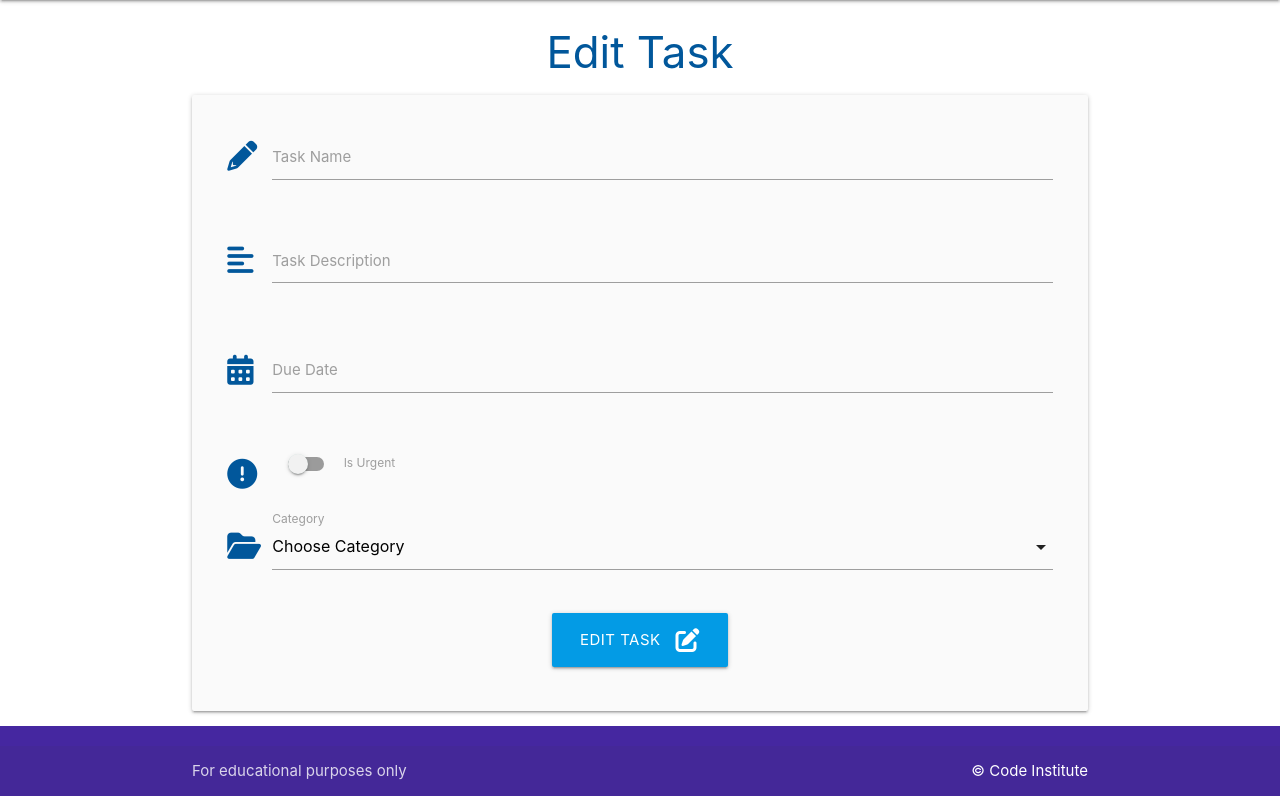
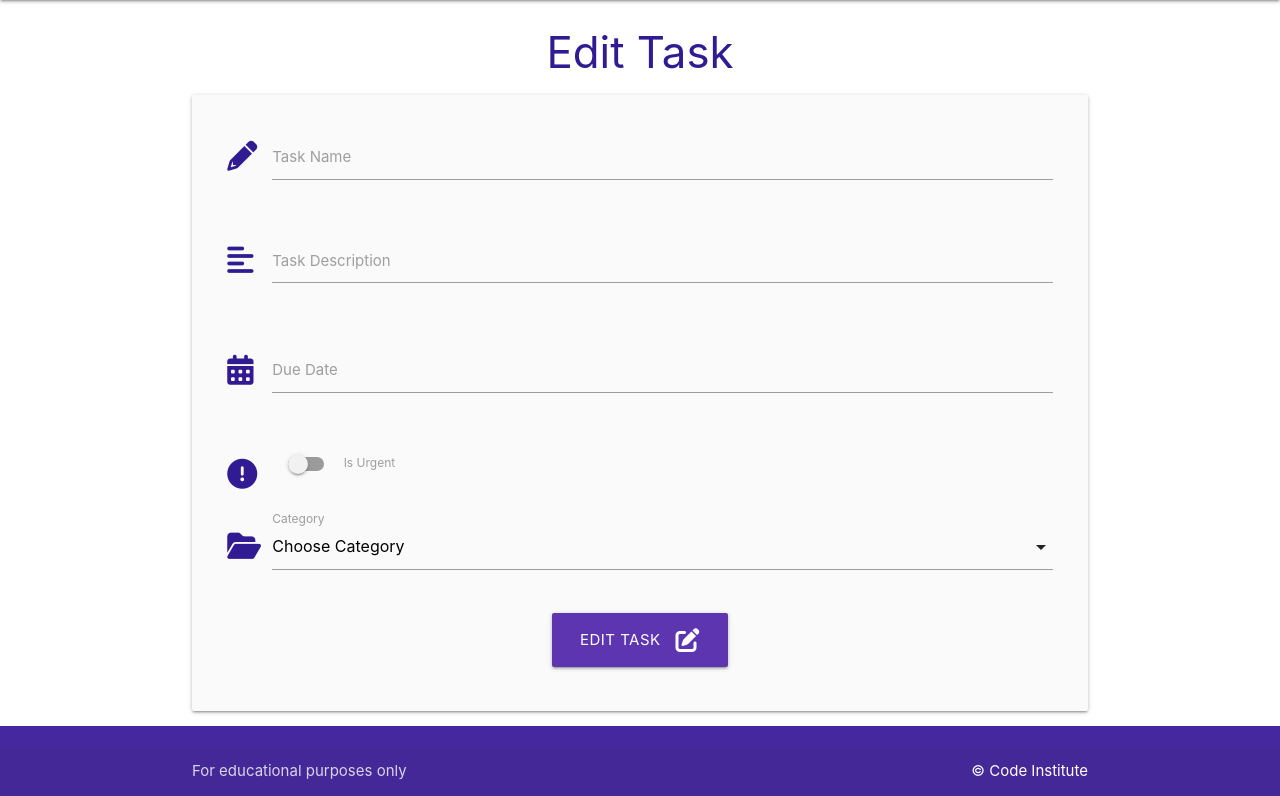
Before and after one commit to NyxHexen/ci-taskmanager-flask-app, a Flask app: template taskmanager/templates/edit_task.html in a window 1280 px wide. Shown: the part 64-860 px from the top of the page. Run offline with Flask 2, Linux system fonts and the light colour scheme; the template is opened without the code that fills it, so the values that code supplies are empty.

Commit message:
Added functionality to delete tasks

```diff
--- a/taskmanager/templates/edit_task.html
+++ b/taskmanager/templates/edit_task.html
@@ -1,14 +1,14 @@
 {% extends "base.html" %}
 {% block content %}
 
-<h3 class="light-blue-text text-darken-4 center-align">Edit Task</h3>
+<h3 class="deep-purple-text text-darken-4 center-align">Edit Task</h3>
 
 <div class="row card-panel grey lighten-5">
     <form class="col s12" method="POST" action="{{ url_for('edit_task', task_id=task.id) }}">
         <!-- task name -->
         <div class="row">
             <div class="input-field col s12">
-                <i class="fas fa-pencil-alt prefix light-blue-text text-darken-4"></i>
+                <i class="fas fa-pencil-alt prefix deep-purple-text text-darken-4"></i>
                 <input id="task_name" name="task_name" value="{{ task.task_name }}" minlength="5" maxlength="50"
                     type="text" class="validate" required>
                 <label for="task_name">Task Name</label>
@@ -17,7 +17,7 @@
         <!-- task description -->
         <div class="row">
             <div class="input-field col s12">
-                <i class="fas fa-align-left prefix light-blue-text text-darken-4"></i>
+                <i class="fas fa-align-left prefix deep-purple-text text-darken-4"></i>
                 <textarea id="task_description" name="task_description" minlength="5" maxlength="200" type="text"
                     class="materialize-textarea validate" required>
                     {{- task.task_description -}}
@@ -28,7 +28,7 @@
         <!-- due date -->
         <div class="row">
             <div class="input-field col s12">
-                <i class="fas fa-calendar-alt prefix light-blue-text text-darken-4"></i>
+                <i class="fas fa-calendar-alt prefix deep-purple-text text-darken-4"></i>
                 <input id="due_date" name="due_date" type="text" value="{{ task.due_date.strftime('%d %B, %Y') }}"
                     class="datepicker validate" required>
                 <label for="due_date">Due Date</label>
@@ -38,7 +38,7 @@
         <div class="row">
             <div class="input-field col s12">
                 <div class="switch">
-                    <i class="fas fa-exclamation-circle prefix light-blue-text text-darken-4"></i>
+                    <i class="fas fa-exclamation-circle prefix deep-purple-text text-darken-4"></i>
                     <label for="is_urgent">
                         {% if task.is_urgent == True %}
                             <input id="is_urgent" name="is_urgent" type="checkbox" checked>
@@ -54,7 +54,7 @@
         <!-- category id -->
         <div class="row">
             <div class="input-field col s12">
-                <i class="fas fa-folder-open prefix light-blue-text text-darken-4"></i>
+                <i class="fas fa-folder-open prefix deep-purple-text text-darken-4"></i>
                 <select id="category_id" name="category_id" class="validate" required>
                     <option value="" disabled>Choose Category</option>
                     {% for category in categories %}
@@ -71,7 +71,7 @@
         <!-- submit button -->
         <div class="row">
             <div class="col s12 center-align">
-                <button type="submit" class="btn-large light-blue darken-1">
+                <button type="submit" class="btn-large deep-purple darken-1">
                     Edit Task <i class="fas fa-edit right"></i>
                 </button>
             </div>
--- a/taskmanager/templates/tasks.html
+++ b/taskmanager/templates/tasks.html
@@ -27,6 +27,7 @@
                     <p>{{ task.task_description }}</p>
                     <p>
                         <a class="btn green accent-4" href="{{ url_for('edit_task', task_id=task.id) }}">Edit</a>
+                        <a class="btn red" href="{{ url_for('delete_task', task_id=task.id) }}">Delete</a>
                     </p>
                 </div>
             </li>
```
Also changed, not shown: taskmanager/routes.py (+7 -0 lines).
